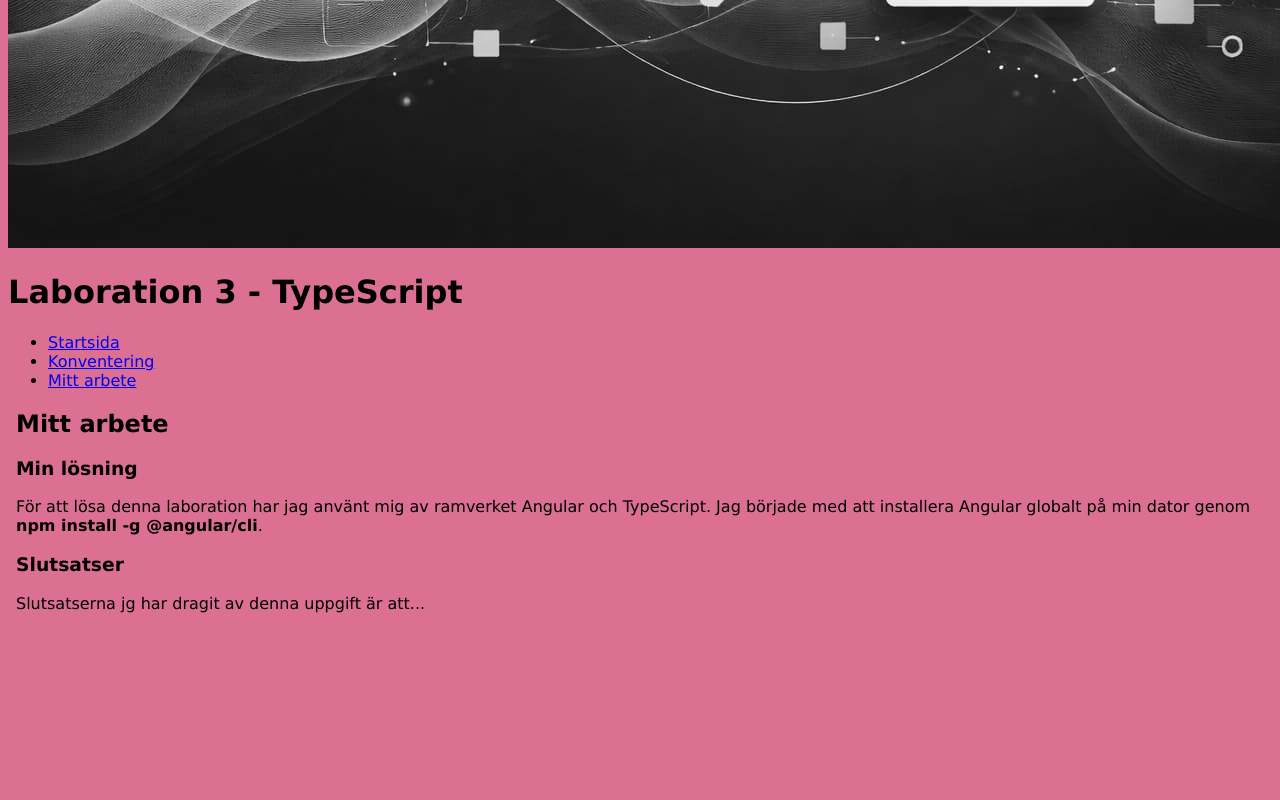
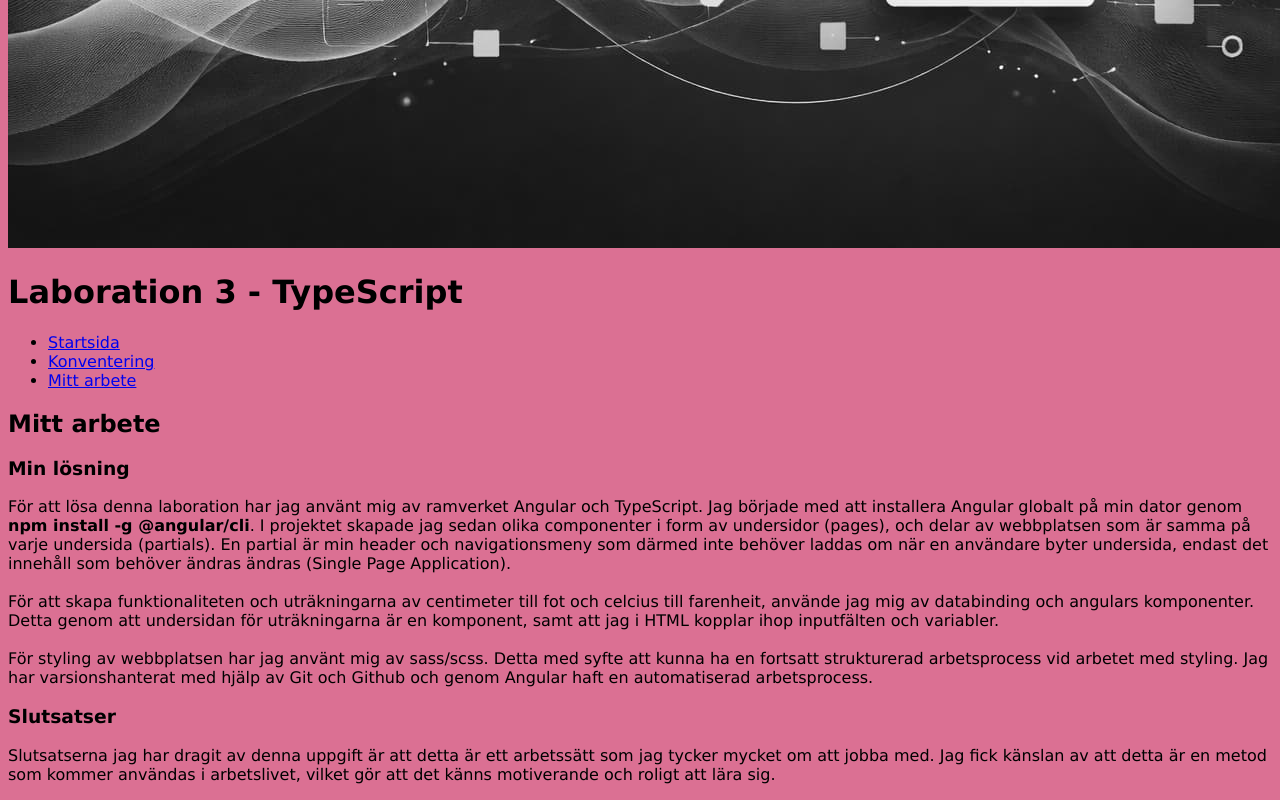
Before and after one commit to alvastern/laboration-3-typescript, an Angular app: page /arbete in a window 1280 px wide. Shown: the part 784-1584 px from the top of the page. Before the commit the page ends 1413 px from the top, so only its background shows below. Built offline with nearby package versions, Linux system fonts and the light colour scheme.

Commit message:
Rensade filerna som är komponenter på html-tabbar, doctype etc.

```diff
--- a/src/app/app.html
+++ b/src/app/app.html
@@ -1,4 +1,3 @@
-
 
 <app-header-nav></app-header-nav>
 <router-outlet />
--- a/src/app/pages/arbete/arbete.html
+++ b/src/app/pages/arbete/arbete.html
@@ -1,12 +1,4 @@
-<!DOCTYPE html>
-<html lang="sv">
-<head>
-    <meta charset="UTF-8">
-    <meta name="viewport" content="width=device-width, initial-scale=1.0">
-    <title>Laboration 3</title>
-</head>
 
-<body>
 <main>
     <section>
         <h2>Mitt arbete</h2>
@@ -14,15 +6,28 @@
         <article>
             <h3>Min lösning</h3>
             <p>För att lösa denna laboration har jag använt mig av ramverket Angular och TypeScript. Jag började med att installera
-                    Angular globalt på min dator genom <strong>npm install -g @angular/cli</strong>.
+                Angular globalt på min dator genom <strong>npm install -g @angular/cli</strong>. I projektet skapade jag sedan olika
+                componenter i form av undersidor (pages), och delar av webbplatsen som är samma på varje undersida (partials). En
+                partial är min header och navigationsmeny som därmed inte behöver laddas om när en användare byter undersida, endast
+                det innehåll som behöver ändras ändras (Single Page Application).<br>
+                <br>
+
+                För att skapa funktionaliteten och uträkningarna av centimeter till fot och celcius till farenheit, använde jag mig
+                av databinding och angulars komponenter. Detta genom att undersidan för uträkningarna är en komponent, samt att jag
+                i HTML kopplar ihop inputfälten och variabler.<br>
+                <br>
+                För styling av webbplatsen har jag använt mig av sass/scss. Detta med syfte att kunna ha en fortsatt strukturerad
+                arbetsprocess vid arbetet med styling. Jag har varsionshanterat med hjälp av Git och Github och genom Angular haft
+                en automatiserad arbetsprocess.
             </p>
         </article>
 
         <article>
             <h3>Slutsatser</h3>
-                <p>Slutsatserna jg har dragit av denna uppgift är att...</p>
+            <p>Slutsatserna jag har dragit av denna uppgift är att detta är ett arbetssätt som jag tycker mycket om att jobba med.
+                Jag fick känslan av att detta är en metod som kommer användas i arbetslivet, vilket gör att det känns motiverande
+                och roligt att lära sig.
+            </p>
         </article>
     </section>
 </main>
-</body>
-</html>
--- a/src/app/pages/home/home.html
+++ b/src/app/pages/home/home.html
@@ -1,10 +1,3 @@
-<!DOCTYPE html>
-<html lang="sv">
-<head>
-    <meta charset="UTF-8">
-    <meta name="viewport" content="width=device-width, initial-scale=1.0">
-    <title>Laboration 3</title>
-</head>
 
 <body>
     <main>
@@ -13,4 +6,3 @@
         </section>
     </main>
 </body>
-</html>
```
Lines whose indentation alone changed are shown as unchanged.
